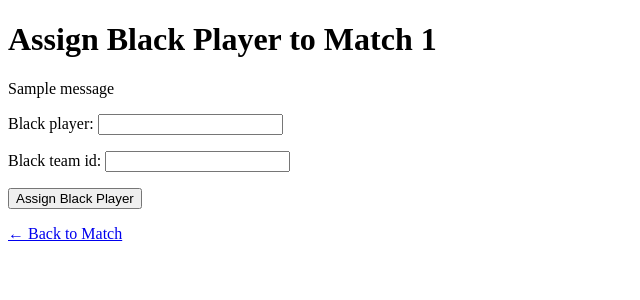
After one commit to ByRock010/CMPE321_Project3, a Django app: page /assign_black/1/ in a window 1280 px wide. The commit adds this page. Shown: the top 300 px of the page, without its empty margins (0-640 px from the left). Run offline with Django 5.2, Linux system fonts and the light colour scheme; tables that the repository leaves empty hold one stand-in row (values such as "Sample post"); one stand-in notice (Sample message) is shown.

Commit message:
Black oyuncu ekleme şeysini yaptım (inşallah sql şifremi paylaşmadım)

```diff
--- /dev/null
+++ b/chessdb_project/chess/templates/chess/assign_black.html
@@ -0,0 +1,21 @@
+<!DOCTYPE html>
+<html>
+<head><title>Assign Black Player</title></head>
+<body>
+  <h1>Assign Black Player to Match {{ match_id }}</h1>
+
+  {% if messages %}
+    {% for message in messages %}
+      <p>{{ message }}</p>
+    {% endfor %}
+  {% endif %}
+
+  <form method="post">
+    {% csrf_token %}
+    {{ form.as_p }}
+    <button type="submit">Assign Black Player</button>
+  </form>
+
+  <p><a href="{% url 'match_detail' match_id %}">← Back to Match</a></p>
+</body>
+</html>
--- a/chessdb_project/chess/templates/chess/match_detail.html
+++ b/chessdb_project/chess/templates/chess/match_detail.html
@@ -6,6 +6,9 @@
   <p><strong>Date:</strong> {{ match.match_date }} | Slot: {{ match.time_slot }}</p>
   <p><strong>White:</strong> {{ match.white_player }}</p>
   <p><strong>Black:</strong> {{ match.black_player|default:"(TBD)" }}</p>
+  {% if not match.black_player %}
+  <p><a href="{% url 'assign_black' match.match_id %}">Assign Black Player</a></p>
+  {% endif %}
   <p><strong>Rating:</strong> {{ match.rating|default:"Not Rated" }}</p>
   <p><a href="{% url 'match_list' %}">← Back to list</a></p>
 </body>
--- a/chessdb_project/chess/urls.py
+++ b/chessdb_project/chess/urls.py
@@ -6,5 +6,6 @@ urlpatterns = [
     path('matches/', views.match_list, name='match_list'),
     path('matches/<int:match_id>/', views.match_detail, name='match_detail'),
     path('create_match/', views.create_match, name='create_match'),
+    path('assign_black/<int:match_id>/', views.assign_black_player, name='assign_black'),
 
 ]
--- a/chessdb_project/chess/views.py
+++ b/chessdb_project/chess/views.py
@@ -1,6 +1,16 @@
-from django.shortcuts import render
+from django.shortcuts import render, redirect
 from django.db import connection
 from django.http import Http404
+from django import forms
+from django.contrib import messages
+
+
+class AssignBlackForm(forms.Form):    # ilk kez form kullandım la bilmiyodum böyle bi şey oldğunu
+    black_player = forms.CharField(max_length=50)
+    black_team_id = forms.IntegerField()
+
+
+
 
 def match_list(request):
     with connection.cursor() as cur:
@@ -63,3 +73,29 @@ def create_match(request):
         form = MatchCreateForm()
 
     return render(request, 'chess/create_match.html', {'form': form})
+
+
+
+def assign_black_player(request, match_id):
+    if request.method == 'POST':
+        form = AssignBlackForm(request.POST)
+        if form.is_valid():
+            data = form.cleaned_data
+            try:
+                with connection.cursor() as cur:
+                    cur.callproc("assign_black_player", [
+                        match_id,
+                        data['black_player'],
+                        data['black_team_id']
+                    ])
+                messages.success(request, "Black player assigned successfully!")
+                return redirect('match_detail', match_id=match_id)
+            except Exception as e:
+                messages.error(request, f"Error: {str(e)}")
+    else:
+        form = AssignBlackForm()
+
+    return render(request, 'chess/assign_black.html', {
+        'form': form,
+        'match_id': match_id
+    })
```
